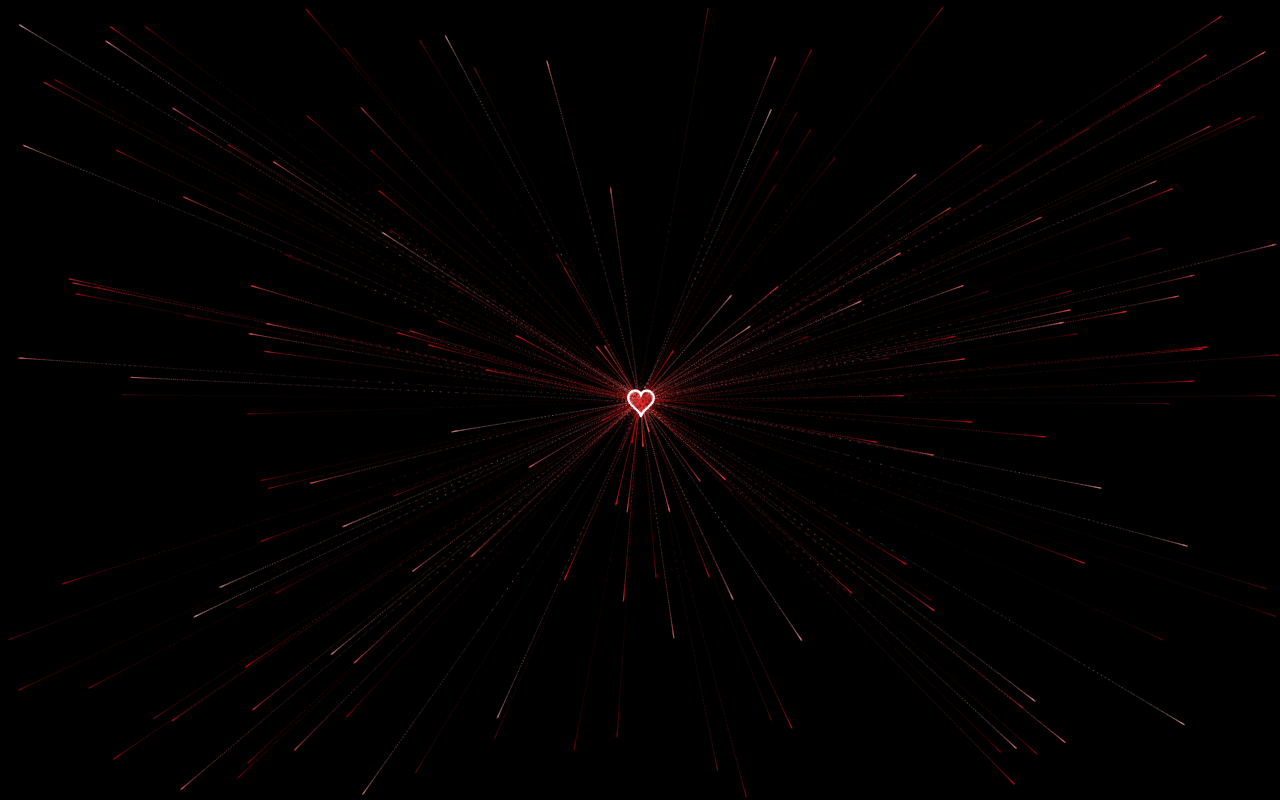
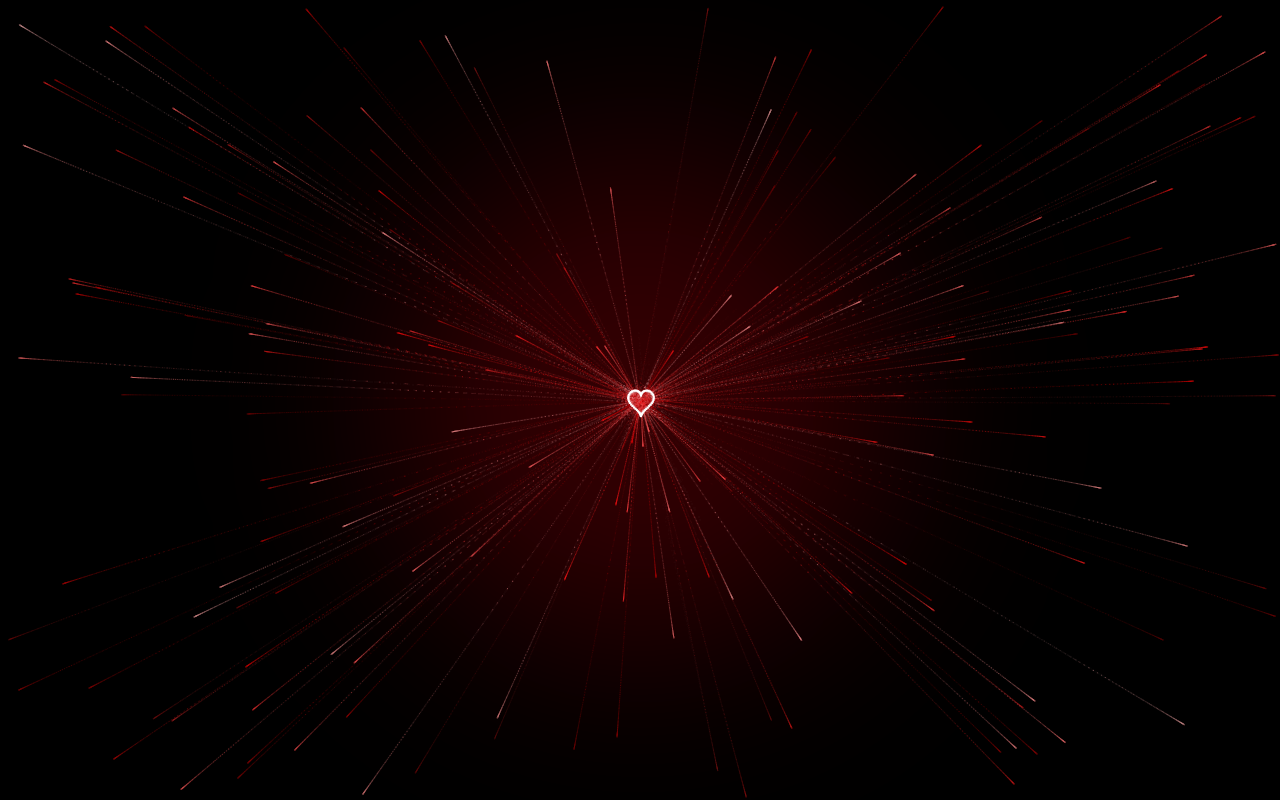
Before and after one commit to faelll21/heart4meilaaa, a plain HTML site: page index.html in a window 1280 px wide. Drawn offline with Linux system fonts and the light colour scheme; animation ran at ten frames a second.

Commit message:
Update styles.css

```diff
--- a/styles.css
+++ b/styles.css
@@ -1,8 +1,25 @@
+body {
+    filter: blur(0.5px);
+    background: #000;
+    display: flex;
+    justify-content: center;
+    align-items: center;
+    height: 100vh;
+    margin: 0;
+    overflow: hidden;
+}
+.box {
+    position: absolute;
+    top: 50%;
+    left: 50%;
+    transform: translate(-50%, -50%);
+    width: 500px;
+    height: 500px;
+    background: rgba(255, 0, 10, 0.2);
+    border-radius: 50%;
+    mix-blend-mode: screen;
+    filter: blur(100px);
+}
 canvas {
-    position: absolute;
-    left: 0;
-    top: 0;
-    width: 100%;
-    height: 100%;
-    background-color: rgba(0, 0, 0, .2);
-  }
+    display: block;
+}
```
